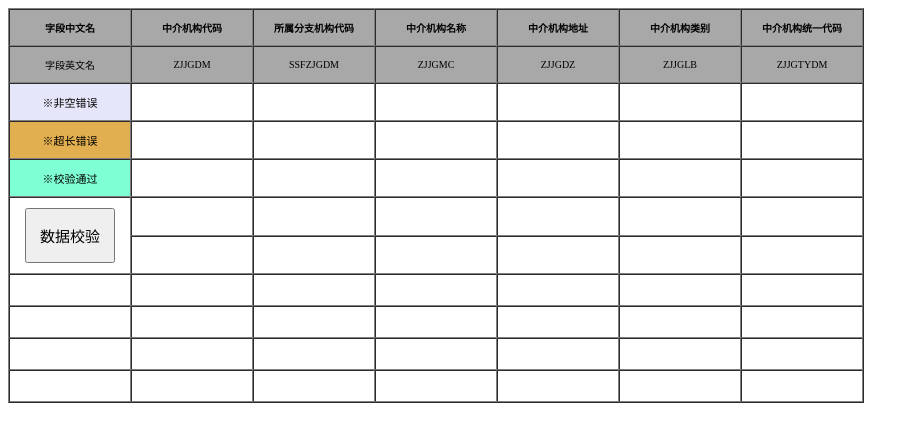
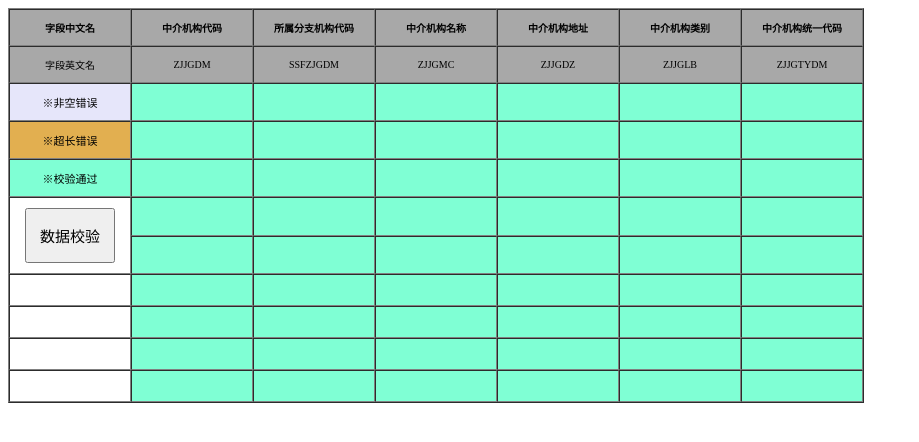
Before and after one commit to xiaojie9264/html, a plain HTML site: page abcde.html in a window 1280 px wide. Shown: the whole page, without its empty margins (0-919 px from the left). Drawn offline with Linux system fonts and the light colour scheme.

Commit message:
完成界面的布局

```diff
--- a/abcde.html
+++ b/abcde.html
@@ -5,37 +5,46 @@
     <meta name="viewport" content="width=device-width, initial-scale=1.0">
     <title>Document</title>
     <style>
-        th,td {
+        th, td {
             width: 100px;
             height: 10px;
         }
+
         .fs11 {
             font-size: 11px;
         }
+
         tr {
             text-align: center;
         }
+
         table {
             font-size: 10px;
         }
+
         .data {
             width: 90px;
             height: 55px;
             font-size: 15px;
         }
+
         thead th {
             background-color: #A8A8A8;
         }
+
         .num1 {
-            background-color:  #A8A8A8;
+            background-color: #A8A8A8;
         }
+
         .nullero {
             background-color: #e6e6fa;
         }
+
         .tolong {
             background-color: #e2af50;
         }
-        .pass{
+
+        .pass {
             background-color: aquamarine;
         }
     </style>
@@ -62,7 +71,7 @@
         <td>ZJJGTYDM</td>
     </tr>
     <tr>
-                <td class="fs11 nullero" >※非空错误</td>
+        <td class="fs11 nullero">※非空错误</td>
         <td></td>
         <td></td>
         <td></td>
@@ -151,7 +160,18 @@
 <script>
     // 获取所有数据主体因为返回的是一个数组，且只有一个就取第一个
     let _tbody = document.getElementsByTagName("tbody")[0]
-
+    // 获取到所有的行
+    let _tr = _tbody.children
+    let colNum = _tr[0].children.length // 第一行的列数为准
+    // 第一行是不能动的, 所以从第 i = 1 个开始，默认是0
+    for (let i = 1; i < _tr.length; i++) {
+        let _td = _tr[i].children
+        // 因为有一个行合并所以有个不能从第二个开始
+        let j = _td.length == colNum ? 1 : 0 // 和标准列数相同从第二列开始
+        for (j; j < _td.length; j++) {
+            _td[j].className = "pass"
+        }
+    }
 
 
 </script>
```
Lines whose indentation alone changed are shown as unchanged.
